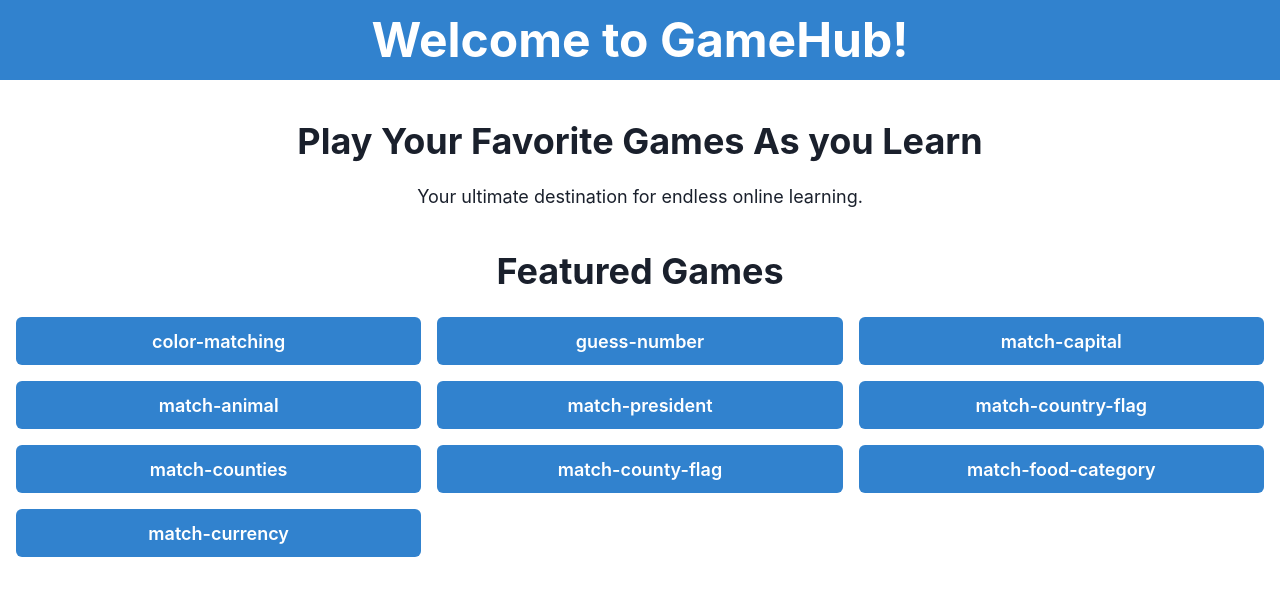
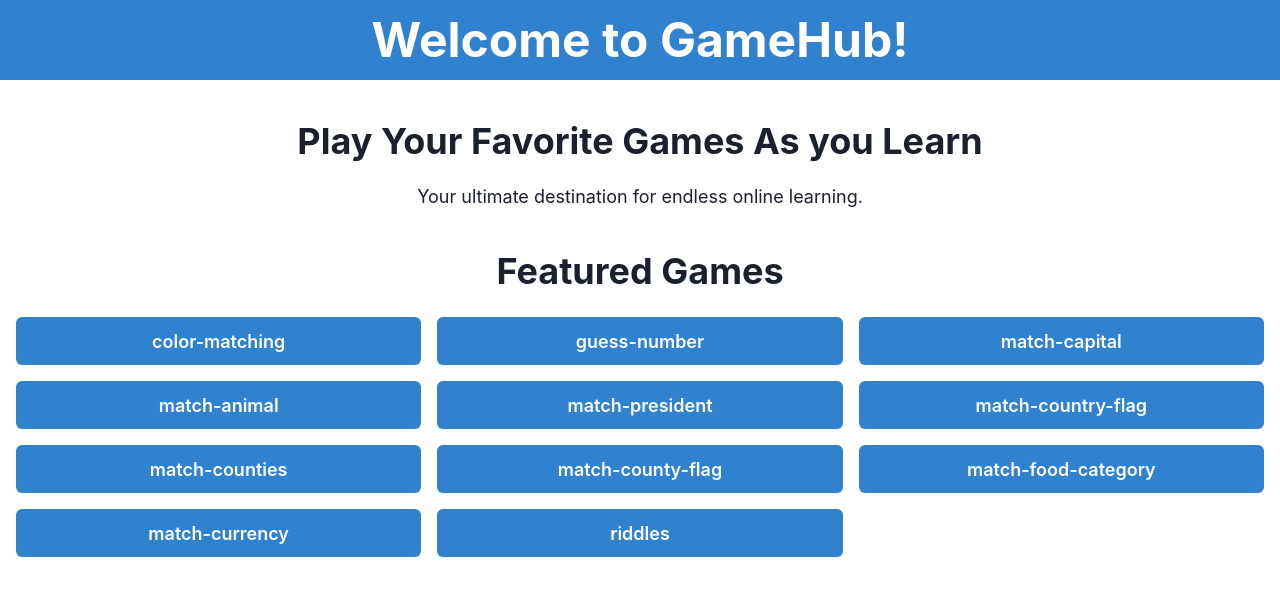
Before and after one commit to clinton-mwachia/react-games, a React (Vite) app: page / in a window 1280 px wide. Shown: the top 596 px of the page. Built offline with nearby package versions, Linux system fonts and the light colour scheme.

Commit message:
added riddles component route to the home page

```diff
--- a/src/views/home/Home.jsx
+++ b/src/views/home/Home.jsx
@@ -18,6 +18,7 @@ const Home = () => {
     { to: "/match-county-flag", name: "match-county-flag" },
     { to: "/match-food-category", name: "match-food-category" },
     { to: "/match-currency", name: "match-currency" },
+    { to: "/riddles", name: "riddles" },
   ];
   return (
     <Box textAlign="center" fontSize="xl">
```
